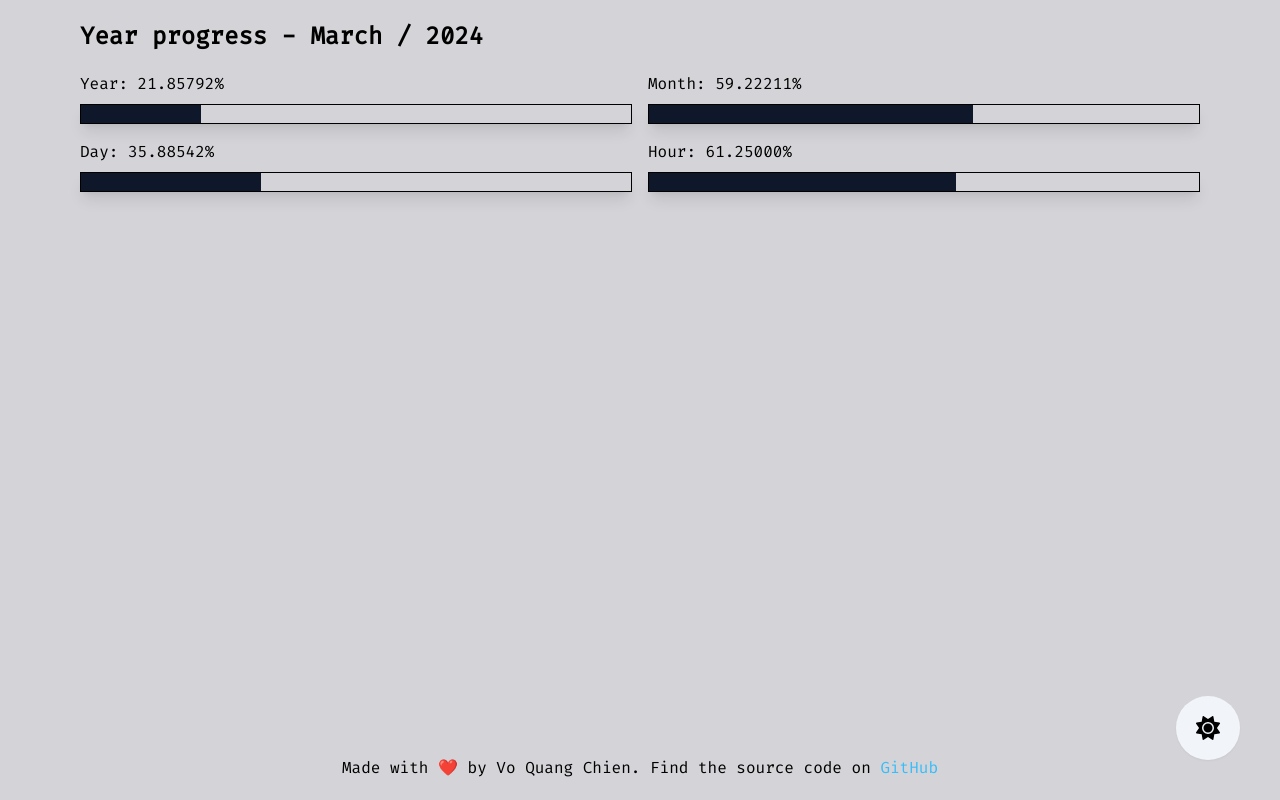
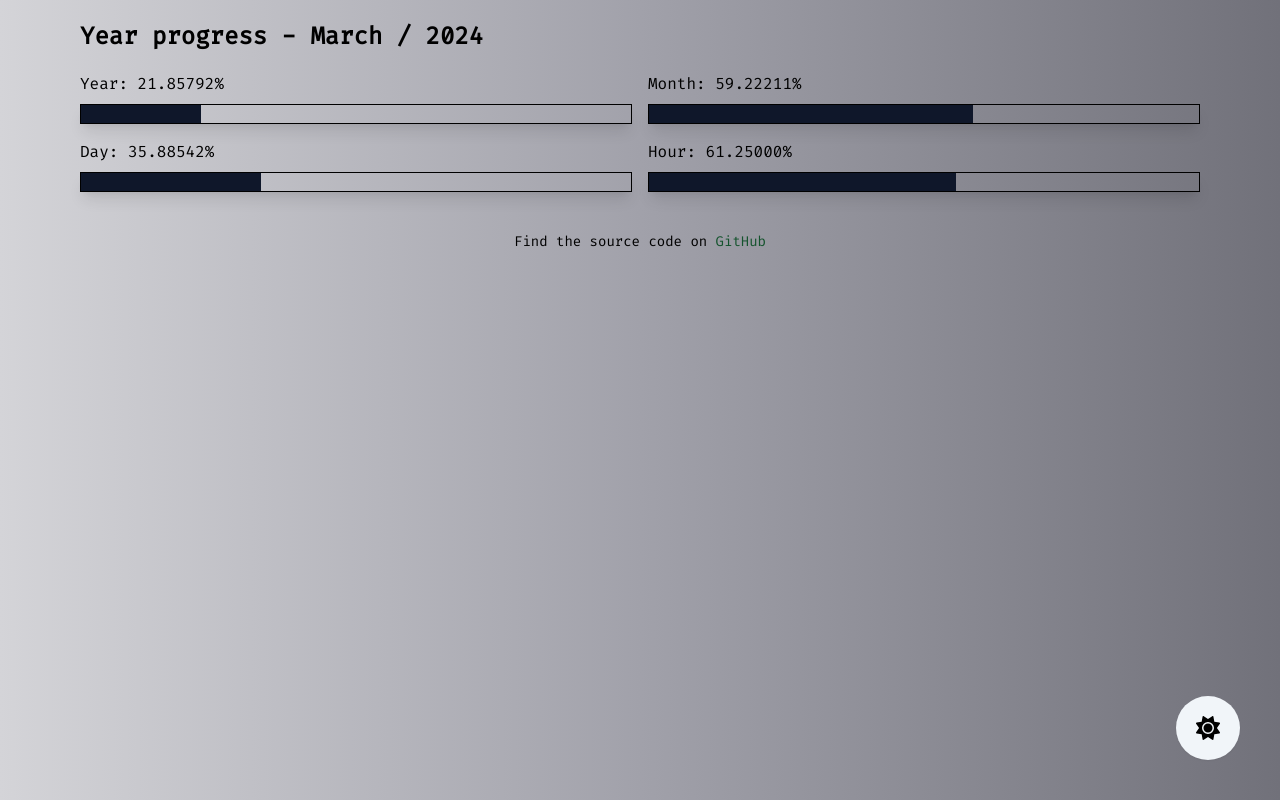
Before and after one commit to 2giosangmitom/year-progress, a Nuxt app: page / in a window 1280 px wide. Built offline with nearby package versions, Linux system fonts and the light colour scheme.

Commit message:
feat: update style

```diff
--- a/app.vue
+++ b/app.vue
@@ -9,7 +9,8 @@ useHead({
   ],
   link: [{ rel: "icon", type: "image/png", href: "favicon.ico" }],
   bodyAttrs: {
-    class: "xl:px-20 lg:px-16 md:px-10 sm:px-5 px-4 bg-zinc-300 dark:bg-stone-950 dark:text-slate-50 transition",
+    class:
+      "bg-gradient-to-r from-zinc-300 via-zinc-400 to-zinc-500 dark:bg-gradient-to-r dark:from-stone-950 dark:via-stone-900 dark:to-stone-800 dark:text-slate-50 duration-500",
   },
   htmlAttrs: {
     lang: "en",
@@ -30,7 +31,7 @@ onMounted(() => {
 
 <template>
   <Header />
-  <main class="xl:grid xl:grid-cols-2 gap-4 mt-5">
+  <main class="xl:grid xl:grid-cols-2 gap-4 mt-5 xl:px-20 lg:px-16 md:px-10 sm:px-5 px-4">
     <Progress title="Year" :progress="progress.year" />
     <Progress title="Month" :progress="progress.month" />
     <Progress title="Day" :progress="progress.day" />
--- a/components/Footer.vue
+++ b/components/Footer.vue
@@ -1,9 +1,9 @@
 <template>
-  <footer class="absolute left-1/2 bottom-5 -translate-x-1/2">
-    Made with ❤️ by Vo Quang Chien. Find the source code on
+  <footer class="text-center mt-10 px-1 text-sm">
+    Find the source code on
     <a
       href="https://github.com/2giosangmitom/year-progress"
-      class="text-sky-400 hover:text-sky-600 transition"
+      class="text-green-900 hover:text-green-950 transition dark:text-sky-400 dark:hover:text-sky-600"
       target="_blank"
       rel="noopener noreferrer"
     >
--- a/components/Header.vue
+++ b/components/Header.vue
@@ -5,7 +5,7 @@ const year = date.getFullYear();
 </script>
 
 <template>
-  <header class="sm:mt-5 mt-4">
+  <header class="sm:mt-5 mt-4 xl:px-20 lg:px-16 md:px-10 sm:px-5 px-4">
     <h1 class="xl:text-2xl xl:font-bold text-lg font-semibold">Year progress - {{ month }} / {{ year }}</h1>
   </header>
 </template>
--- a/components/ToggleTheme.vue
+++ b/components/ToggleTheme.vue
@@ -26,7 +26,7 @@ onMounted(() => {
     @click="themeStore.toggle"
     type="button"
     aria-label="Toggle Theme"
-    class="fixed sm:bottom-10 sm:right-10 text-2xl outline-none bg-slate-100 rounded-full sm:p-5 active:scale-[0.9] transition shadow-sm dark:text-slate-50 dark:bg-slate-900 p-3 bottom-5 right-5"
+    class="fixed sm:bottom-10 sm:right-10 text-2xl outline-none bg-slate-100 rounded-full sm:p-5 active:scale-[0.9] duration-300 shadow-sm dark:text-slate-50 dark:bg-slate-900 p-3 bottom-5 right-5"
   >
     <svg v-show="themeStore.theme === 'dark'" xmlns="http://www.w3.org/2000/svg" viewBox="0 0 384 512">
       <path
```
